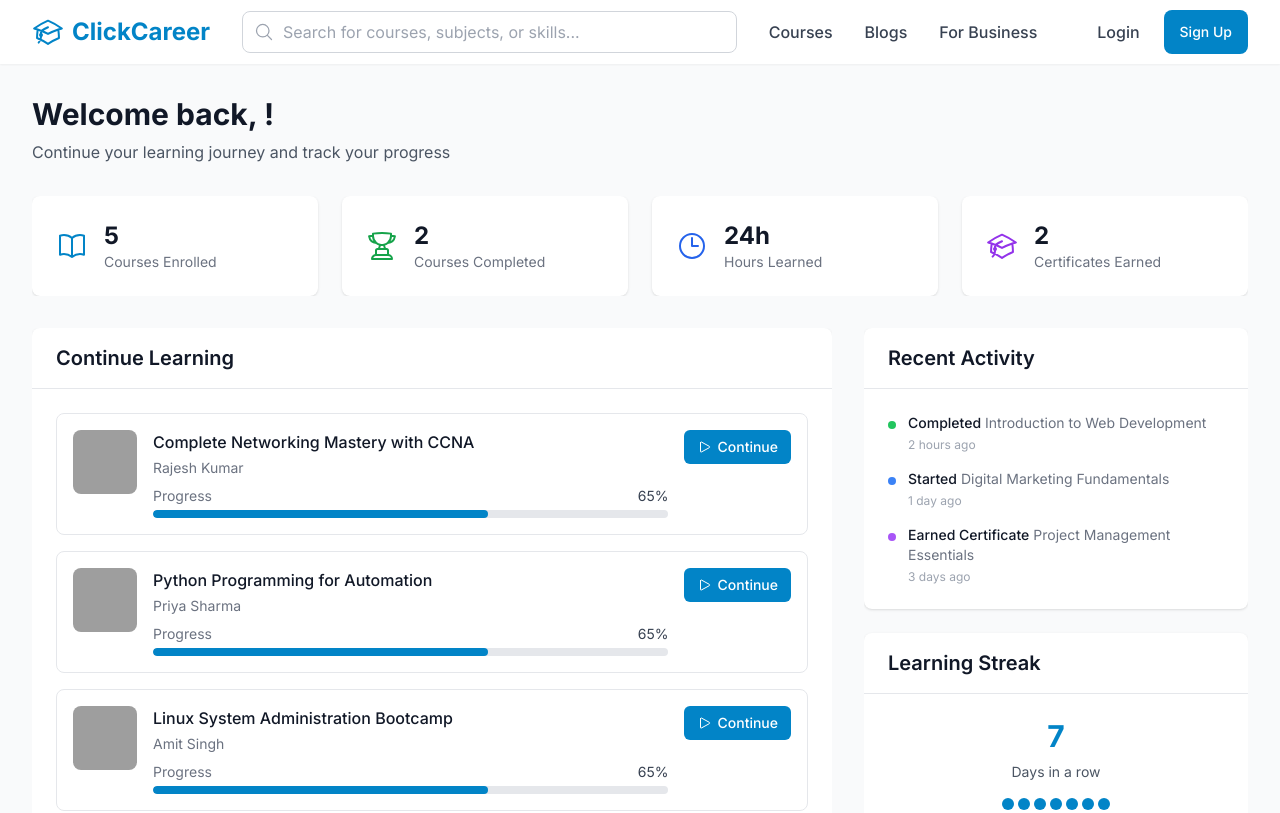
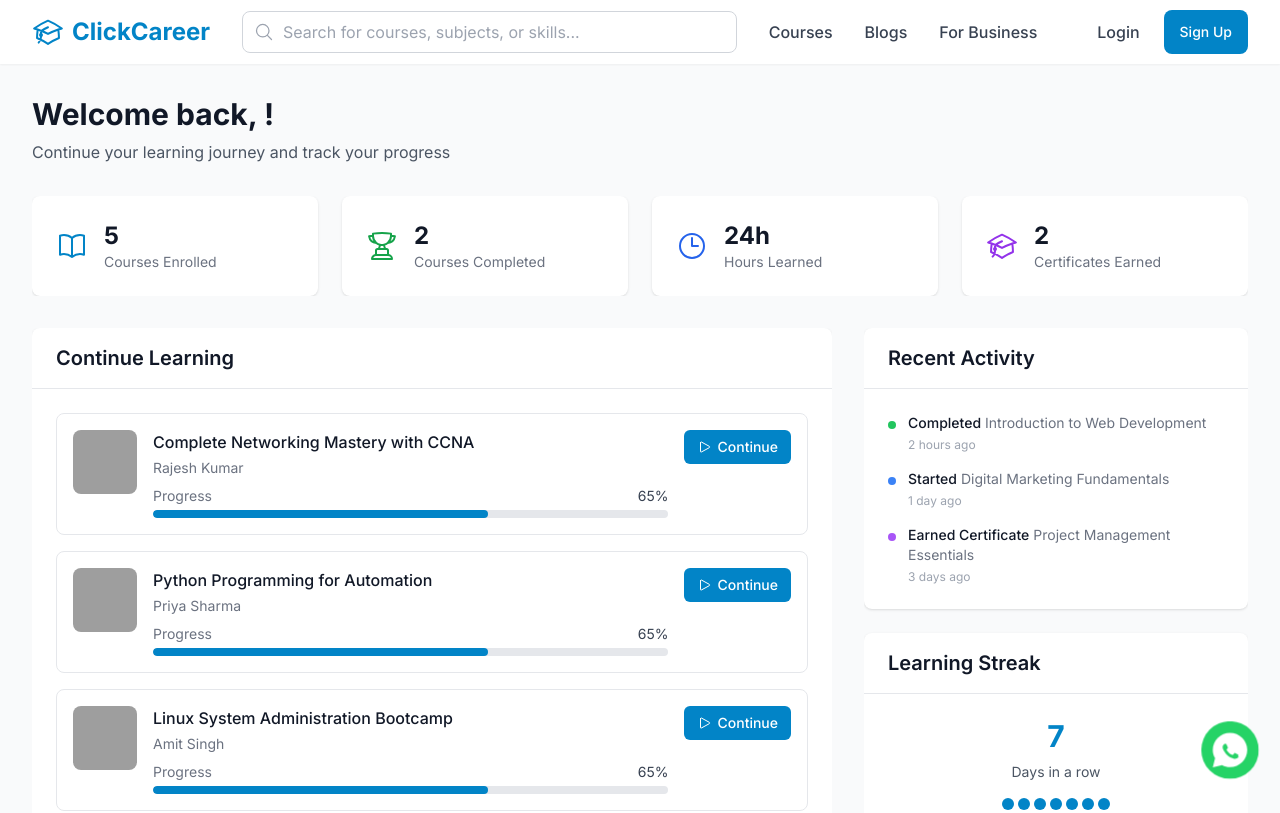
Before and after one commit to randhirkumar24/clickcarrer, a React (Create React App) app: page /dashboard in a window 1280 px wide. Shown: the top 813 px of the page. Built offline with nearby package versions, Linux system fonts and the light colour scheme; grey boxes are pictures that could not be loaded.

Commit message:
improved whatsapp button icon

```diff
--- a/src/App.tsx
+++ b/src/App.tsx
@@ -12,6 +12,7 @@ import Dashboard from './pages/Dashboard';
 import Blogs from './pages/Blogs';
 import BlogDetail from './pages/BlogDetail';
 import { AuthProvider } from './context/AuthContext';
+import WhatsAppButton from './components/WhatsAppButton';
 
 function App() {
   return (
@@ -33,6 +34,7 @@ function App() {
             </Routes>
           </main>
           <Footer />
+          <WhatsAppButton />
         </div>
       </Router>
     </AuthProvider>
--- /dev/null
+++ b/src/components/WhatsAppButton.tsx
@@ -0,0 +1,35 @@
+import React from 'react';
+
+const WhatsAppButton = () => {
+  const whatsappUrl = `https://wa.me/917903817049`;
+
+  return (
+    <a
+      href={whatsappUrl}
+      className="whatsapp-button"
+      target="_blank"
+      rel="noopener noreferrer"
+      aria-label="Chat on WhatsApp"
+    >
+      <svg
+        width="60"
+        height="60"
+        viewBox="0 0 60 60"
+        fill="none"
+        xmlns="http://www.w3.org/2000/svg"
+        className="whatsapp-icon"
+      >
+        {/* Green circle background */}
+        <circle cx="30" cy="30" r="30" fill="#25D366"/>
+
+        {/* WhatsApp logo */}
+        <path
+          d="M30.0015 12C20.0615 12 12.0015 20.06 12.0015 30C12.0015 33.09 12.8715 36.01 14.4015 38.52L12.0015 48L21.7815 45.64C24.2015 47.04 27.0115 47.82 30.0015 47.82C39.9415 47.82 48.0015 39.76 48.0015 29.82C48.0015 19.88 39.9415 12 30.0015 12ZM39.2315 36.73C38.8315 37.85 37.3915 38.79 36.2115 39.03C35.3715 39.21 34.2815 39.35 30.9015 37.82C26.6015 35.82 24.0315 31.27 23.8315 31.01C23.6515 30.75 22.3015 29.03 22.3015 27.25C22.3015 25.47 23.2315 24.6 23.6315 24.18C24.0315 23.76 24.5115 23.64 24.7715 23.64C25.0315 23.64 25.2915 23.65 25.5115 23.66C25.7515 23.67 26.0715 23.56 26.3915 24.34C26.7315 25.16 27.5715 26.94 27.6715 27.16C27.7715 27.38 27.8315 27.64 27.6715 27.9C27.5115 28.18 27.4315 28.32 27.2315 28.54C27.0315 28.76 26.8115 29.02 26.6315 29.18C26.4315 29.36 26.2215 29.56 26.4415 29.94C26.6615 30.3 27.5615 31.74 28.8615 32.9C30.5015 34.36 31.8615 34.82 32.2615 35.02C32.6615 35.22 32.9215 35.18 33.1415 34.94C33.3615 34.7 34.1815 33.78 34.4415 33.38C34.7015 32.98 34.9615 33.06 35.3215 33.2C35.6815 33.34 37.4615 34.22 37.8615 34.42C38.2615 34.62 38.5215 34.72 38.6215 34.9C38.7215 35.08 38.7215 35.86 38.3215 36.78L39.2315 36.73Z"
+          fill="white"
+        />
+      </svg>
+    </a>
+  );
+};
+
+export default WhatsAppButton;
--- a/src/index.css
+++ b/src/index.css
@@ -6,6 +6,7 @@
   html {
     scroll-behavior: smooth;
     -webkit-text-size-adjust: 100%;
+    text-size-adjust: 100%;
     overflow-x: hidden;
   }
 
@@ -241,3 +242,38 @@
     }
   }
 }
+.whatsapp-button {
+  position: fixed;
+  bottom: 20px;
+  right: 20px;
+  z-index: 1000;
+  border-radius: 50%;
+  box-shadow: 0 4px 14px rgba(0, 0, 0, 0.25);
+  transition: transform 0.3s ease-in-out;
+  animation: pulse 2s infinite;
+}
+
+.whatsapp-button:hover {
+  transform: scale(1.1);
+  animation-play-state: paused;
+}
+
+.whatsapp-icon {
+  width: 60px;
+  height: 60px;
+}
+
+@keyframes pulse {
+  0% {
+    transform: scale(0.95);
+    box-shadow: 0 0 0 0 rgba(37, 211, 102, 0.7);
+  }
+  70% {
+    transform: scale(1);
+    box-shadow: 0 0 0 10px rgba(37, 211, 102, 0);
+  }
+  100% {
+    transform: scale(0.95);
+    box-shadow: 0 0 0 0 rgba(37, 211, 102, 0);
+  }
+}
```
